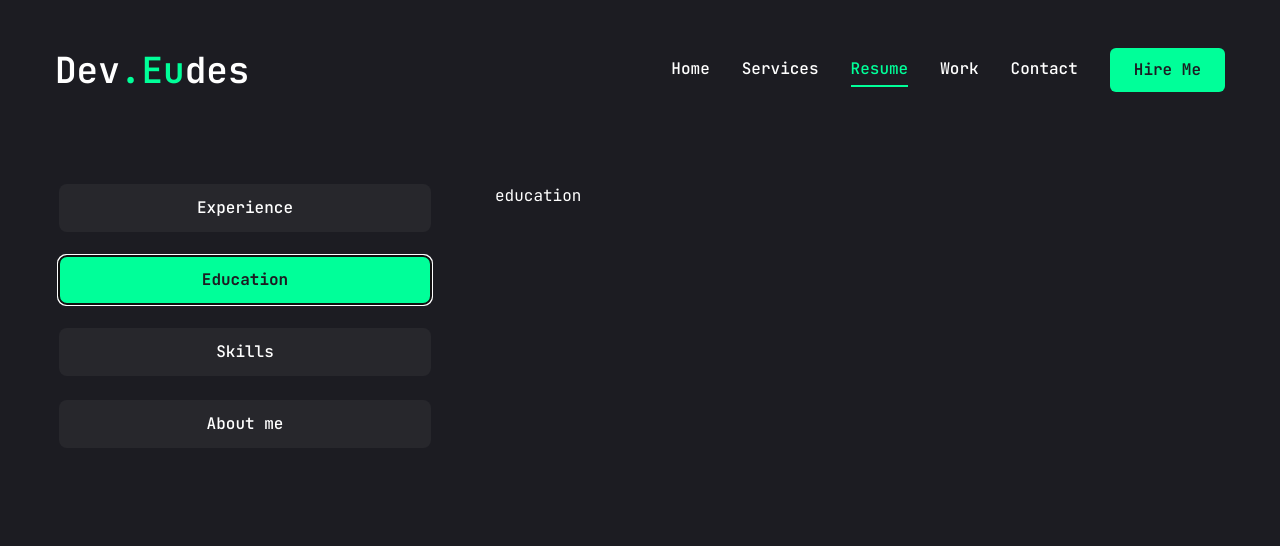
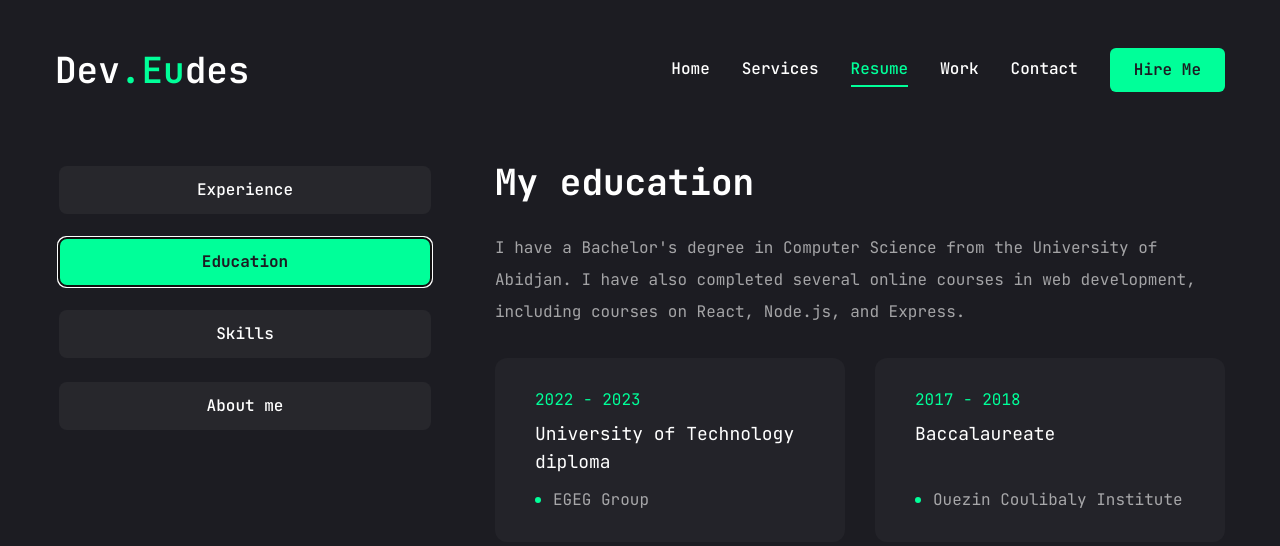
Before and after one commit to KonJud/portfolio_1.0, a Next.js app: page /resume in a window 1280 px wide. Both pictures are taken after a click on the tab "Education". Shown: the top 546 px of the page. Built offline with nearby package versions, Linux system fonts and the light colour scheme.

Commit message:
resume page

```diff
--- a/app/resume/page.jsx
+++ b/app/resume/page.jsx
@@ -15,6 +15,7 @@
     SiTailwindcss,
     SiNextdotjs,
 } from "react-icons/si"
+import { RiJavascriptFill } from "react-icons/ri"
 import {
     Tabs,
     TabsContent,
@@ -76,7 +77,7 @@
     items: [
         {
             company: "KESCARS Assurance",
-            position: "Full Stack Developer && Database Administrator",
+            position: "Full Stack Developer & Database Administrator",
             duration: "2024 January - Present",
         },
         {
@@ -101,12 +102,12 @@
         {
             institution: "EGEG Group",
             degree: "University of Technology diploma",
-            duration: "2023",
+            duration: "2022 - 2023",
         },
         {
             institution: "Ouezin Coulibaly Institute",
-            degree: "University of Technology diploma",
-            duration: "2018",
+            degree: "Baccalaureate",
+            duration: "2017 - 2018",
         },
     ]
 }
@@ -125,7 +126,7 @@
             name: "CSS 3",
         },
         {
-            icon: <FaJs />,
+            icon: <RiJavascriptFill className={"h-[90px] w-[90px] -mt-3.5"} />,
             name: "JavaScript",
         },
         {
@@ -187,7 +188,7 @@
                     defaultValue={"experience"}
                     className={"flex flex-col xl:flex-row gap-[60px]"}
                 >
-                    <TabsList className={"flex flex-col w-full max-w-[380px] max-auto xl:mx-0 gap-6"}>
+                    <TabsList className={"flex flex-col w-full max-w-[380px] mx-auto xl:mx-0 gap-6"}>
                         <TabsTrigger value={"experience"}>Experience</TabsTrigger>
                         <TabsTrigger value={"education"}>Education</TabsTrigger>
                         <TabsTrigger value={"skills"}>Skills</TabsTrigger>
@@ -201,7 +202,34 @@
                             value={"experience"}
                             className={"w-full"}
                         >
-                            {"Experience"}
+                            <div className={"flex flex-col gap-[30px] text-center xl:text-left"}>
+                                <h3 className={"text-4xl font-bold"}>{experience.title}</h3>
+                                <p className={"max-w-[600] text-white/60 mx-auto xl:mx-0"}>
+                                    {experience.description}
+                                </p>
+                                <ScrollArea className={"h-[400px]"}>
+                                    <ul className={"grid grid-cols-1 lg:grid-cols-2 gap-[30px]"}>
+                                        {experience.items.map((item, index) => {
+                                            return (
+                                                <li
+                                                    key={index}
+                                                    className={"bg-[#232329] h-[184px] py-6 px-10 rounded-xl flex flex-col justify-center items-center lg:items-start gap-1"}
+                                                >
+                                                    <span className={"text-accent"}>{item.duration}</span>
+                                                    <h3 className={"text-lg max-w-[260px] min-h-[60px] text-center lg:text-left"}>
+                                                        {item.position}
+                                                    </h3>
+                                                    <div className={"flex items-center gap-3"}>
+                                                        {/* dot */}
+                                                        <span className={"w-[6px] h-[6px] rounded-full bg-accent"}></span>
+                                                        <p className={"text-white/60"}>{item.company}</p>
+                                                    </div>
+                                                </li>
+                                            )
+                                        })}
+                                    </ul>
+                                </ScrollArea>
+                            </div>
                         </TabsContent>
 
                         {/* education */}
@@ -209,23 +237,93 @@
                             value={"education"}
                             className={"w-full"}
                         >
-                            {"education"}
+                            <div className={"flex flex-col gap-[30px] text-center xl:text-left"}>
+                                <h3 className={"text-4xl font-bold"}>{education.title}</h3>
+                                <p className={"max-w-[600] text-white/60 mx-auto xl:mx-0"}>
+                                    {education.description}
+                                </p>
+                                <ScrollArea className={"h-[400px]"}>
+                                    <ul className={"grid grid-cols-1 lg:grid-cols-2 gap-[30px]"}>
+                                        {education.items.map((item, index) => {
+                                            return (
+                                                <li
+                                                    key={index}
+                                                    className={"bg-[#232329] h-[184px] py-6 px-10 rounded-xl flex flex-col justify-center items-center lg:items-start gap-1"}
+                                                >
+                                                    <span className={"text-accent"}>{item.duration}</span>
+                                                    <h3 className={"text-lg max-w-[260px] min-h-[60px] text-center lg:text-left"}>
+                                                        {item.degree}
+                                                    </h3>
+                                                    <div className={"flex items-center gap-3"}>
+                                                        {/* dot */}
+                                                        <span className={"w-[6px] h-[6px] rounded-full bg-accent"}></span>
+                                                        <p className={"text-white/60"}>{item.institution}</p>
+                                                    </div>
+                                                </li>
+                                            )
+                                        })}
+                                    </ul>
+                                </ScrollArea>
+                            </div>
                         </TabsContent>
 
                         {/* Skills */}
                         <TabsContent
                             value={"skills"}
-                            className={"w-full"}
+                            className={"w-full h-full"}
                         >
-                            {"Skills"}
+                            <div
+                                className={"flex flex-col gap-[30px]"}
+                            >
+                                <div className={"flex flex-col gap-[30px] text-center xl:text-left"}>
+                                    <h3 className={"text-4xl font-bold"}>{skills.title}</h3>
+                                    <p className={"max-w-[600px] text-white/60 mx-auto xl:mx-0"}>{skills.description}</p>
+                                </div>
+                                <ul className={"grid grid-cols-2 sm:grid-cols-3 md:grid-cols-4  gap-3"}>
+                                    {skills.skillList.map((skill, index) => {
+                                        return(
+                                            <li key={index}>
+                                                <TooltipProvider delayDuration={100}>
+                                                    <Tooltip>
+                                                        <TooltipTrigger className={"w-full h-[150px] bg-[#232329] rounded-xl flex justify-center items-center group"}>
+                                                            <div className={"text-6xl group-hover:text-accent transition-all duration-300"}>{skill.icon}</div>
+                                                        </TooltipTrigger>
+                                                        <TooltipContent>
+                                                            <p className={"capitalize"}>
+                                                                {skill.name}
+                                                            </p>
+                                                        </TooltipContent>
+                                                    </Tooltip>
+                                                </TooltipProvider>
+                                            </li>
+                                        )
+                                    })}
+                                </ul>
+                            </div>
                         </TabsContent>
 
                         {/* About */}
                         <TabsContent
                             value={"about"}
-                            className={"w-full"}
+                            className={"w-full text-center xl:text-left"}
                         >
-                            {"About me"}
+                            <div className={"flex flex-col gap-[30px]"}>
+                                <h3 className={"text-4xl font-bold"}>{about.title}</h3>
+                                <p className={"max-w-[600px] text-white/60 mx-auto xl:mx-0"}>{about.description}</p>
+                                <ul className={"grid grid-cols-1 xl:grid-cols-2 gap-y-6 max-w-[620px] mx-auto xl:mx-0"}>
+                                    {about.info.map((item, index) => {
+                                        return(
+                                            <li
+                                                key={index}
+                                                className={"flex items-center justify-center xl:justify-start gap-4"}
+                                            >
+                                                <span className={"text-white/60"}>{item.fieldName}</span>
+                                                <span className={"text-xl"}>{item.fieldValue}</span>
+                                            </li>
+                                        )
+                                    })}
+                                </ul>
+                            </div>
                         </TabsContent>
                     </div>
                 </Tabs>
--- a/components/ui/scroll-area.jsx
+++ b/components/ui/scroll-area.jsx
@@ -32,7 +32,7 @@
       className
     )}
     {...props}>
-    <ScrollAreaPrimitive.ScrollAreaThumb className="relative flex-1 rounded-full bg-slate-200 dark:bg-slate-800" />
+    <ScrollAreaPrimitive.ScrollAreaThumb className="relative flex-1 rounded-full bg-accent dark:bg-slate-800" />
   </ScrollAreaPrimitive.ScrollAreaScrollbar>
 ))
 ScrollBar.displayName = ScrollAreaPrimitive.ScrollAreaScrollbar.displayName
```
